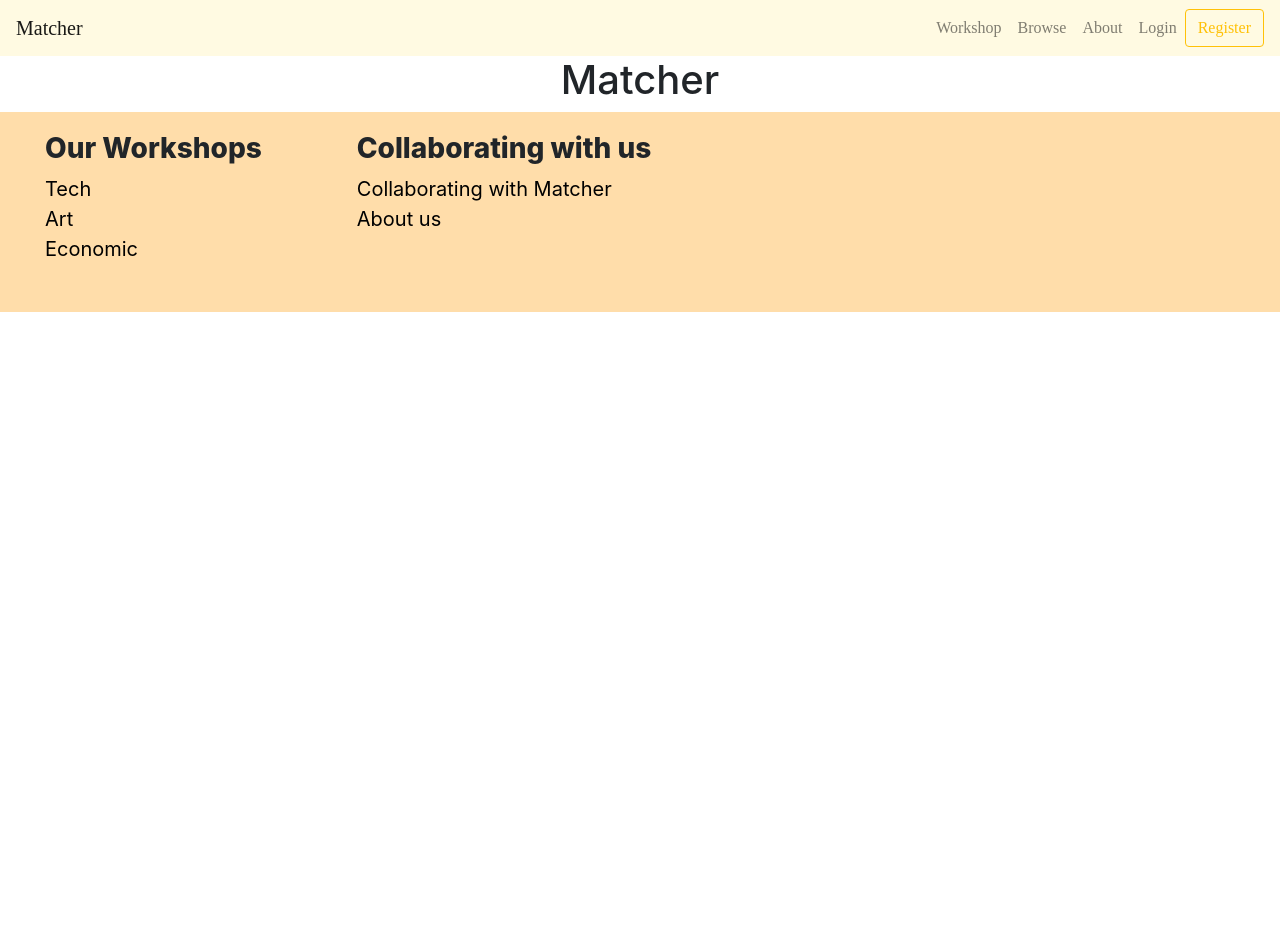
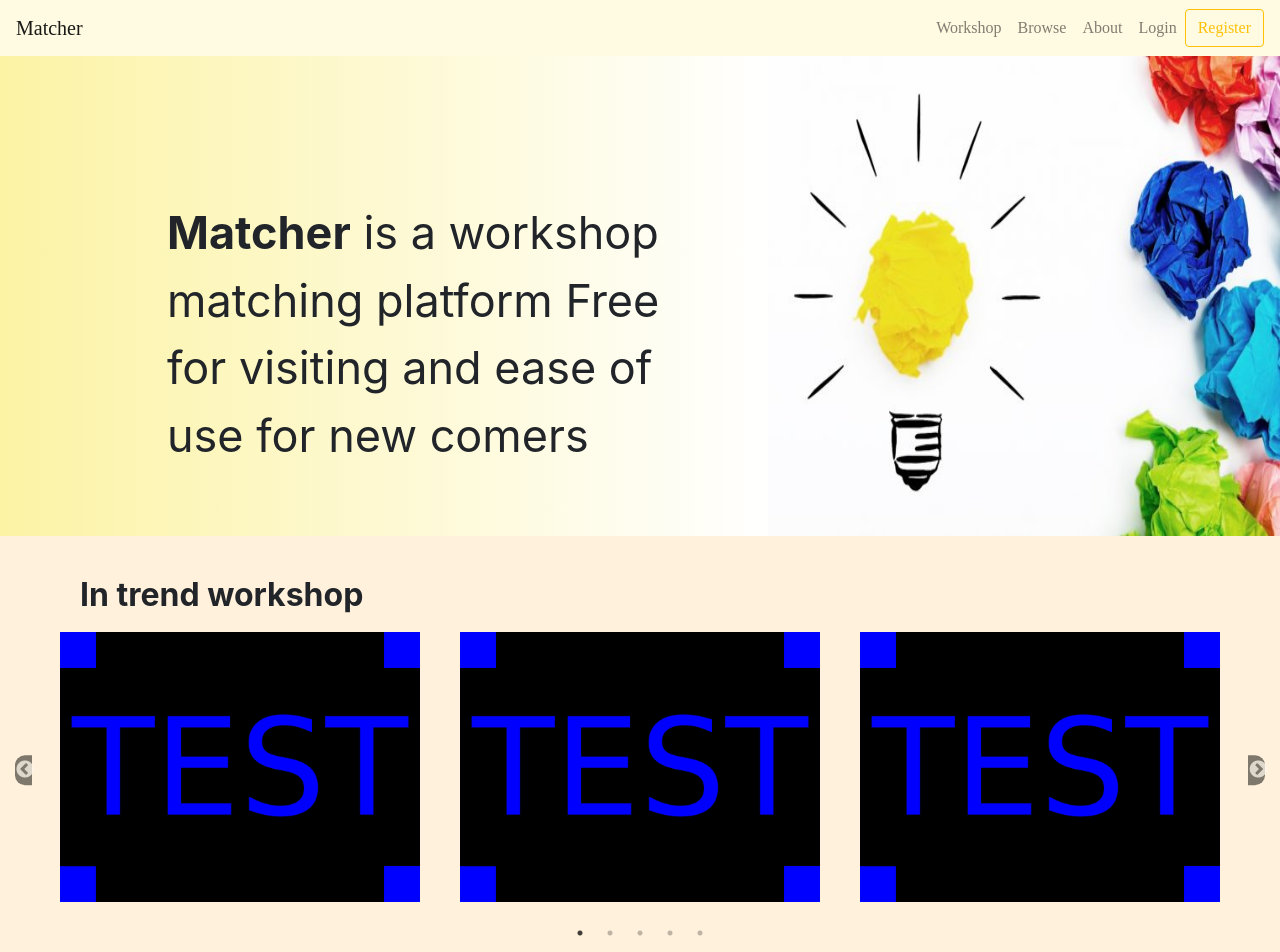
Before and after one commit to 2110423-2019-2/sec1_TerkyCompany-Frontend, a React (Create React App) app: page / in a window 1280 px wide. Shown: the top 952 px of the page. Before the commit the page ends 800 px from the top, so only its background shows below. Built offline with nearby package versions, Linux system fonts and the light colour scheme.

Commit message:
add intro & slick to homepage

```diff
--- a/src/Components/Homepage/App.css
+++ b/src/Components/Homepage/App.css
@@ -1,38 +1,68 @@
 .App {
-  text-align: center;
+  height: 100em;
 }
 
-.App-logo {
-  height: 40vmin;
-  pointer-events: none;
+#intro {
+  height: 30%;
+  display: flex;
+	flex-wrap: wrap;
+  flex-direction: row;
 }
 
-@media (prefers-reduced-motion: no-preference) {
-  .App-logo {
-    animation: App-logo-spin infinite 20s linear;
-  }
+#text {
+  margin-top: 3em;
+  margin-left: 3em;
+  margin-right: 2em;
+  font-size: 45px;
+  word-wrap: break-word;
 }
 
-.App-header {
-  background-color: #282c34;
-  min-height: 100vh;
-  display: flex;
-  flex-direction: column;
-  align-items: center;
-  justify-content: center;
-  font-size: calc(10px + 2vmin);
-  color: white;
+.left-intro {
+  padding-left: 2em;
+  padding-right: 0.1em;
+  padding-top : 0.5em;
+  background-image: linear-gradient(to right, rgb(252, 243, 165), white);
+  width: 60%;
 }
 
-.App-link {
-  color: #61dafb;
+.right-intro {
+  /* background-color: seagreen; */
+  background-image: url("homepage-intro.jpg");
+  background-size: 100% 100%;
+  width : 40%;
 }
 
-@keyframes App-logo-spin {
-  from {
-    transform: rotate(0deg);
-  }
-  to {
-    transform: rotate(360deg);
-  }
+#hot-content {
+  background-color: #FFF1DB;
+  height: 35%;
+  width: 100%;
+  padding: 40px;
 }
+
+#slick-item {
+  height: 100%;
+  width: 90%;
+}
+
+.slick-next {
+  background-color: black !important;
+  height: 10% !important;
+  width: 1.4% !important;
+  border-bottom-right-radius: 10px;
+  border-top-right-radius: 10px;
+  opacity: 50%;
+}
+
+.slick-prev {
+  background-color: black !important;
+  height: 10% !important;
+  width: 1.4% !important;
+  border-bottom-left-radius: 10px;
+  border-top-left-radius: 10px;
+  opacity: 50%;
+}
+
+#in-trend-head {
+  margin-left: 40px;
+  font-weight: bold;
+}
--- a/src/Components/Homepage/App.js
+++ b/src/Components/Homepage/App.js
@@ -1,6 +1,8 @@
 import React, { Component } from 'react';
 import './App.css';
-
+import "slick-carousel/slick/slick.css";
+import "slick-carousel/slick/slick-theme.css";
+import Slider from "react-slick";
 
 class App extends Component {
   constructor(props) {
@@ -15,11 +17,50 @@ class App extends Component {
   }
 
   render() {
+    const settings = {
+      dots: true,
+      infinite: true,
+      speed: 500,
+      slidesToShow: 3,
+      slidesToScroll: 1,
+      autoplay: true,
+      autoplaySpeed: 8000,
+      speed: 1500,
+    }
     if (this.state.isLoading) return null
     console.log("hello Homepage")
     return (
       <div className="App">
-        <h1>Matcher</h1>
+
+        <div className="flex-container" id="intro">
+          <div className="left-intro">
+            <div id="text"><b>Matcher</b> is a workshop matching platform Free for visiting and ease of use for new comers</div>
+          </div>
+          <div className="right-intro">
+          </div>
+        </div>
+        <div id="hot-content">
+          <div>
+            <h2 id="in-trend-head">In trend workshop</h2>
+            <Slider {...settings}>
+              <div>
+                <img id="slick-item" src="test.jpg" />
+              </div>
+              <div>
+                <img id="slick-item" src="test.jpg" />
+              </div>
+              <div>
+                <img id="slick-item" src="test.jpg" />
+              </div>
+              <div>
+                <img id="slick-item" src="test.jpg" />
+              </div>
+              <div>
+                <img id="slick-item" src="test.jpg" />
+              </div>
+            </Slider>
+          </div>
+        </div>
       </div>
     )
   }
```
Also changed, not shown: src/Components/Homepage/homepage-intro.jpg (added).
